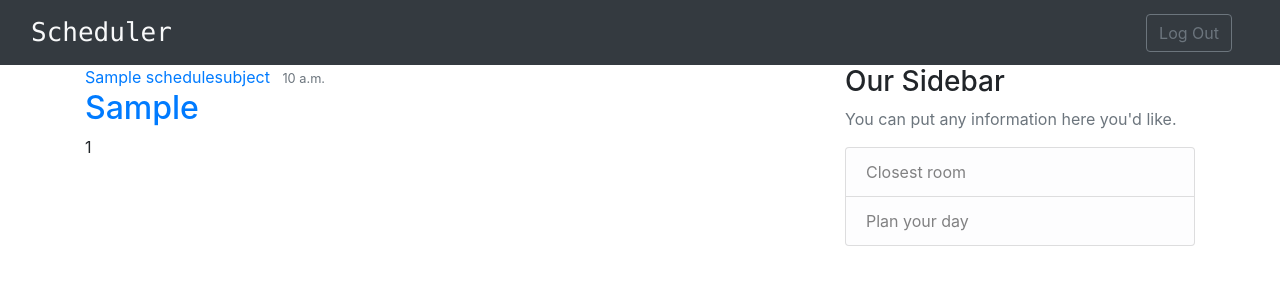
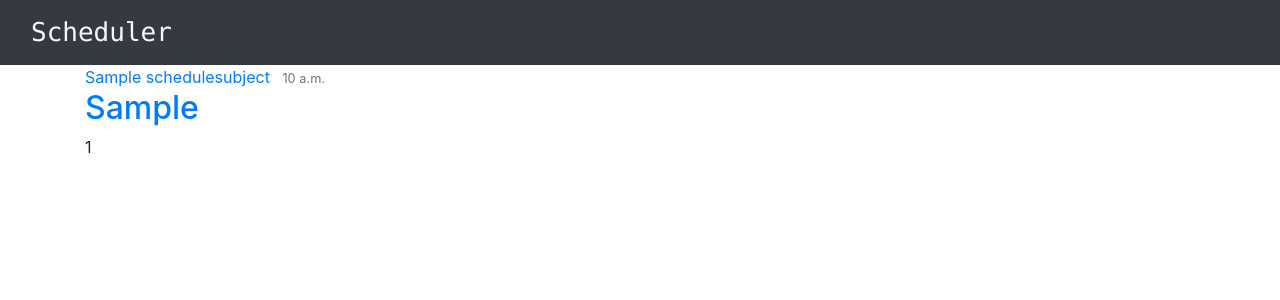
Before and after one commit to maxthyron/Scheduler, a Django app: page / in a window 1280 px wide. Shown: the top 300 px of the page. Run offline with Django 3.2, Linux system fonts and the light colour scheme; tables that the repository leaves empty hold one stand-in row (values such as "Sample post"); some libraries are stand-ins or nearby versions.

Commit message:
Minor changes to the frontend

```diff
--- a/schedule/models.py
+++ b/schedule/models.py
@@ -5,8 +5,8 @@ from api import configs
 
 
 class Auditorium(models.Model):
-    id = models.CharField(max_length=10, primary_key=True)
-    building = models.CharField(max_length=10)
+    id = models.CharField(max_length=15, primary_key=True)
+    building = models.CharField(max_length=15)
     floor = models.IntegerField()
 
 
@@ -23,10 +23,10 @@ class ScheduleTime(models.Model):
 
 
 class ScheduleSubject(models.Model):
-    type = models.CharField(max_length=10, null=True, blank=True)
-    name = models.CharField(max_length=50)
+    type = models.CharField(max_length=20, null=True, blank=True)
+    name = models.CharField(max_length=100)
     auditorium = models.ForeignKey(Auditorium, on_delete=models.PROTECT)
-    professor = models.CharField(max_length=50, null=True, blank=True)
+    professor = models.CharField(max_length=100, null=True, blank=True)
     time = models.ForeignKey(ScheduleTime, on_delete=models.PROTECT)
     week_interval = models.IntegerField()
     day = models.IntegerField()
--- a/schedule/views.py
+++ b/schedule/views.py
@@ -19,7 +19,7 @@ def table(request):
             auds = Auditorium.objects \
                 .exclude(id__in=ScheduleSubject.subjects.filter(day=d.id,
                                                                 time_id=t.id)
-                         .values_list('auditorium', flat=True))
+                         .values_list('auditorium', flat=True)).order_by("id")
 
             schedule_table[d.name][t.id] = []
             for a in auds:
--- a/templates/schedule/base.html
+++ b/templates/schedule/base.html
@@ -17,14 +17,14 @@
   <nav class="navbar navbar-light bg-dark">
     <a href="#" class="navbar-brand text-light col-7"
        style="font-family: Menlo; font-size: 26px">Scheduler</a>
-    <div class="options mr-3">
-      {% if user.is_authenticated %}
-        <a href="#" class="btn btn-outline-secondary mr-3" role="button">Log In</a>
-        <a href="#" class="btn btn-outline-secondary mr-3" role="button">Sign Up</a>
-      {% else %}
-        <a href="#" class="btn btn-outline-secondary mr-3" role="button">Log Out</a>
-      {% endif %}
-    </div>
+{#    <div class="options mr-3">#}
+{#      {% if user.is_authenticated %}#}
+{#        <a href="#" class="btn btn-outline-secondary mr-3" role="button">Log In</a>#}
+{#        <a href="#" class="btn btn-outline-secondary mr-3" role="button">Sign Up</a>#}
+{#      {% else %}#}
+{#        <a href="#" class="btn btn-outline-secondary mr-3" role="button">Log Out</a>#}
+{#      {% endif %}#}
+{#    </div>#}
   </nav>
 </header>
 
@@ -40,16 +40,16 @@
       {% endif %}
       {% block content %}{% endblock %}
     </div>
-    <div class="col-md-4">
-      <div class="content-section">
-        <h3>Our Sidebar</h3>
-        <p class='text-muted'>You can put any information here you'd like.
-        <ul class="list-group">
-          <li class="list-group-item list-group-item-light">Closest room</li>
-          <li class="list-group-item list-group-item-light">Plan your day</li>
-        </ul>
-      </div>
-    </div>
+{#    <div class="col-md-4">#}
+{#      <div class="content-section">#}
+{#        <h3>Our Sidebar</h3>#}
+{#        <p class='text-muted'>You can put any information here you'd like.#}
+{#        <ul class="list-group">#}
+{#          <li class="list-group-item list-group-item-light">Closest room</li>#}
+{#          <li class="list-group-item list-group-item-light">Plan your day</li>#}
+{#        </ul>#}
+{#      </div>#}
+{#    </div>#}
   </div>
 </main>
 
```
Also changed, not shown: 1 other file.
